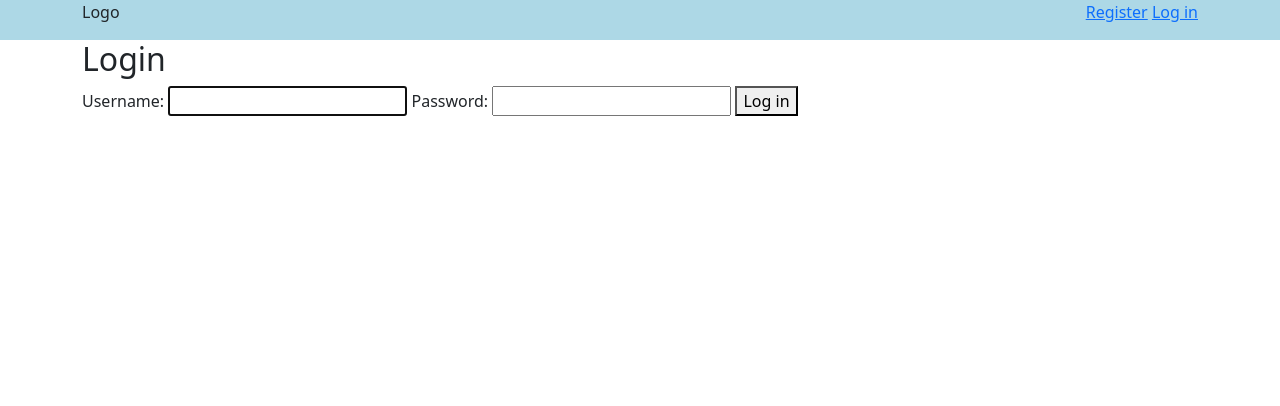
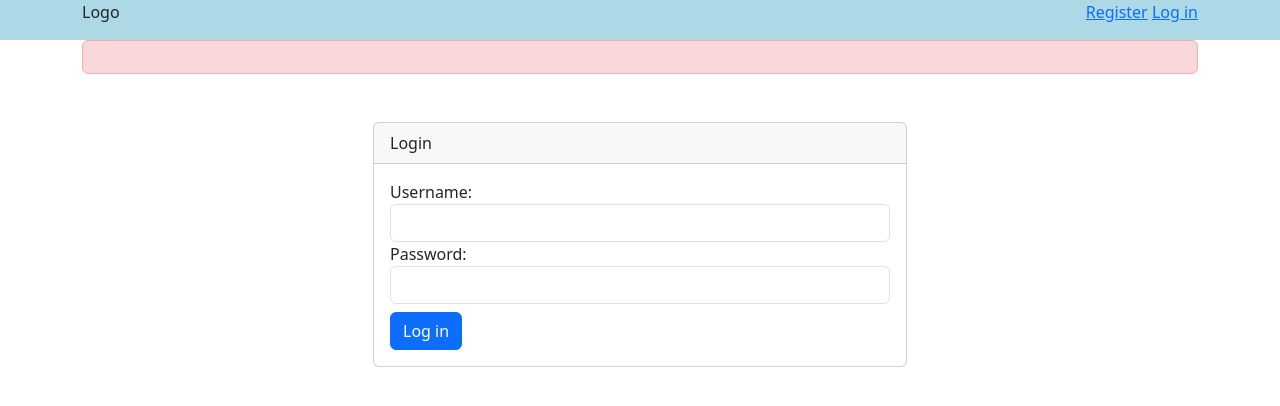
Before and after one commit to seba-sz1/drinks_app, a Django app: page /login/ in a window 1280 px wide. Shown: the top 406 px of the page. Run offline with Django 4.2, Linux system fonts and the light colour scheme; some libraries are stand-ins or nearby versions.

Commit message:
Template added to login

```diff
--- a/drinks/authSystem/templates/login_user.html
+++ b/drinks/authSystem/templates/login_user.html
@@ -5,18 +5,35 @@ Login
 {% endblock title %}
 
 {% block content %}
-    <h2>
-        Login
-    </h2>
+    <div class="alert alert-danger" role="alert">
+           {% if error %}
+             <h3>{{ error }}</h3>
+           {%  endif %}
+    </div>
 
-    {% if error %}
-       <h3>{{ error }}</h3>
-    {%  endif %}
 
-    <form action="{% url 'login_user' %}" method="post">
-        {{ form }}
-        {%  csrf_token %}
-        <button type="submit">Log in</button>
-    </form>
 
+ <div class="container mt-5">
+        <div class="row justify-content-center">
+            <div class="col-md-6">
+                <div class="card">
+                    <div class="card-header">Login</div>
+                    <div class="card-body">
+                         <form action="{% url 'login_user' %}" method="post">
+                            {% csrf_token %}
+                            <div class="form-group">
+                                <label for="username">Username:</label>
+                                <input type="text" class="form-control" id="username" name="username">
+                            </div>
+                            <div class="form-group">
+                                <label for="password">Password:</label>
+                                <input type="password" class="form-control" id="password" name="password">
+                            </div>
+                            <button type="submit" class="btn btn-primary mt-2">Log in</button>
+                        </form>
+                    </div>
+                </div>
+            </div>
+        </div>
+    </div>
 {% endblock content %}
```
